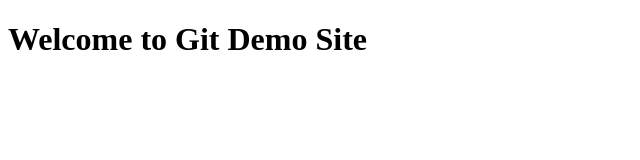
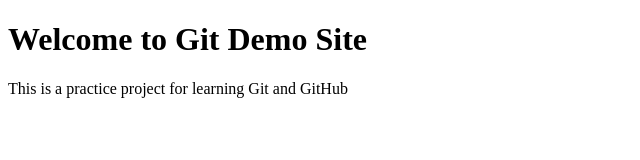
Before and after one commit to kplorlaet/git-demo-site, a website: page index.html in a window 1280 px wide. Shown: the whole page, without its empty margins (0-640 px from the left). Drawn offline with Linux system fonts and the light colour scheme.

Commit message:
feat: add into paragraph

```diff
--- a/index.html
+++ b/index.html
@@ -7,6 +7,6 @@
 </head>
 <body>
     <h1>Welcome to Git Demo Site</h1>
-
+    <p>This is a practice project for learning Git and GitHub</p>
 </body>
 </html>
```
